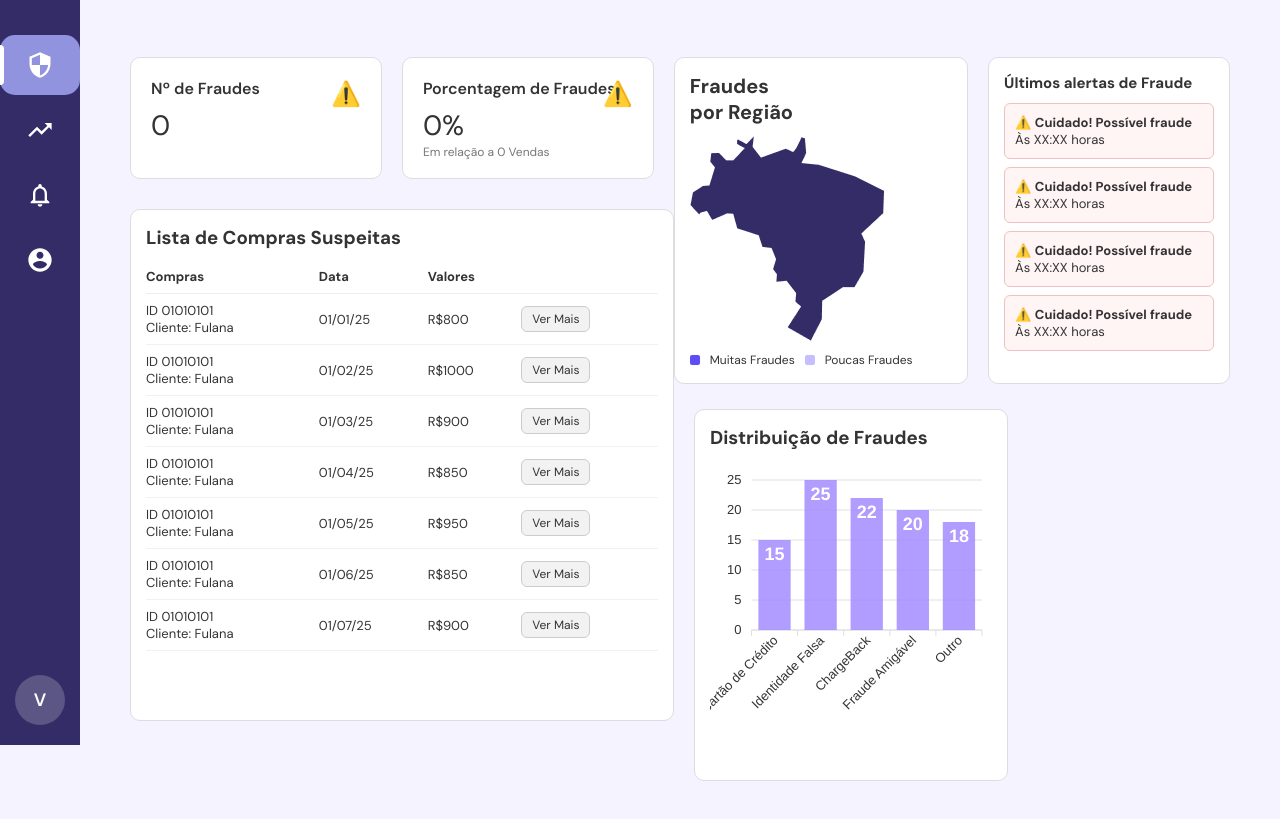
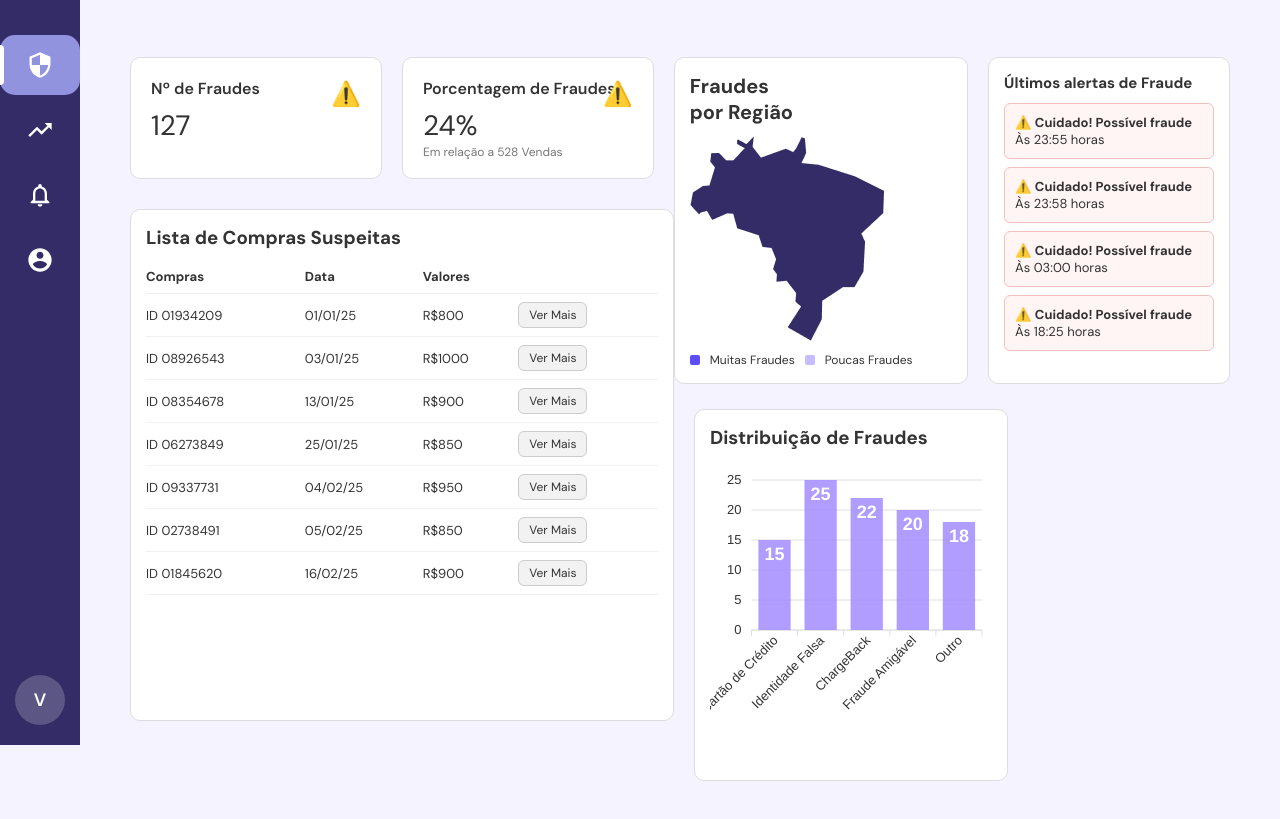
Before and after one commit to Grupo-10-E-commerce/frontend-development, a website: page public/centralAnaliseFraude.html in a window 1280 px wide. Shown: the part 55-874 px from the top of the page. Drawn offline with nearby package versions, Linux system fonts and the light colour scheme; a web font is replaced by a local one.

Commit message:
update: ajustes em alguns campos da tela (como cliente)

```diff
--- a/public/centralAnaliseFraude.html
+++ b/public/centralAnaliseFraude.html
@@ -31,13 +31,13 @@
         <section class="top-cards">
             <div class="card">
                 <p class="titulo">Nº de Fraudes</p>
-                <div class="valor">0</div>
+                <div class="valor">127</div>
                 <div class="icone">⚠️</div>
             </div>
             <div class="card">
                 <p class="titulo">Porcentagem de Fraudes</p>
-                <div class="valor">0%</div>
-                <p class="sub">Em relação a 0 Vendas</p>
+                <div class="valor">24%</div>
+                <p class="sub">Em relação a 528 Vendas</p>
                 <div class="icone">⚠️</div>
             </div>
                 <div class="grafico-card">
@@ -52,16 +52,16 @@
                 <div class="alertas">
                     <h3>Últimos alertas de Fraude</h3>
                     <div class="alerta">
-                        ⚠️ <strong>Cuidado! Possível fraude</strong><br>Às XX:XX horas
+                        ⚠️ <strong>Cuidado! Possível fraude</strong><br>Às 23:55 horas
                     </div>
                     <div class="alerta">
-                        ⚠️ <strong>Cuidado! Possível fraude</strong><br>Às XX:XX horas
+                        ⚠️ <strong>Cuidado! Possível fraude</strong><br>Às 23:58 horas
                     </div>
                     <div class="alerta">
-                        ⚠️ <strong>Cuidado! Possível fraude</strong><br>Às XX:XX horas
+                        ⚠️ <strong>Cuidado! Possível fraude</strong><br>Às 03:00 horas
                     </div>
                     <div class="alerta">
-                        ⚠️ <strong>Cuidado! Possível fraude</strong><br>Às XX:XX horas
+                        ⚠️ <strong>Cuidado! Possível fraude</strong><br>Às 18:25 horas
                     </div>
                 </div>
         </section>
@@ -82,44 +82,44 @@
                         </thead>
                         <tbody>
                             <tr>
-                                <td>ID 01010101<br>Cliente: Fulana</td>
+                                <td>ID 01934209<br></td>
                                 <td>01/01/25</td>
                                 <td>R$800</td>
                                 <td><button>Ver Mais</button></td>
                             </tr>
                             <tr>
-                                <td>ID 01010101<br>Cliente: Fulana</td>
-                                <td>01/02/25</td>
+                                <td>ID 08926543<br></td>
+                                <td>03/01/25</td>
                                 <td>R$1000</td>
                                 <td><button>Ver Mais</button></td>
                             </tr>
                             <tr>
-                                <td>ID 01010101<br>Cliente: Fulana</td>
-                                <td>01/03/25</td>
+                                <td>ID 08354678<br></td>
+                                <td>13/01/25</td>
                                 <td>R$900</td>
                                 <td><button>Ver Mais</button></td>
                             </tr>
                             <tr>
-                                <td>ID 01010101<br>Cliente: Fulana</td>
-                                <td>01/04/25</td>
+                                <td>ID 06273849<br></td>
+                                <td>25/01/25</td>
                                 <td>R$850</td>
                                 <td><button>Ver Mais</button></td>
                             </tr>
                             <tr>
-                                <td>ID 01010101<br>Cliente: Fulana</td>
-                                <td>01/05/25</td>
+                                <td>ID 09337731<br></td>
+                                <td>04/02/25</td>
                                 <td>R$950</td>
                                 <td><button>Ver Mais</button></td>
                             </tr>
                             <tr>
-                                <td>ID 01010101<br>Cliente: Fulana</td>
-                                <td>01/06/25</td>
+                                <td>ID 02738491<br></td>
+                                <td>05/02/25</td>
                                 <td>R$850</td>
                                 <td><button>Ver Mais</button></td>
                             </tr>
                             <tr>
-                                <td>ID 01010101<br>Cliente: Fulana</td>
-                                <td>01/07/25</td>
+                                <td>ID 01845620<br></td>
+                                <td>16/02/25</td>
                                 <td>R$900</td>
                                 <td><button>Ver Mais</button></td>
                             </tr>
```
